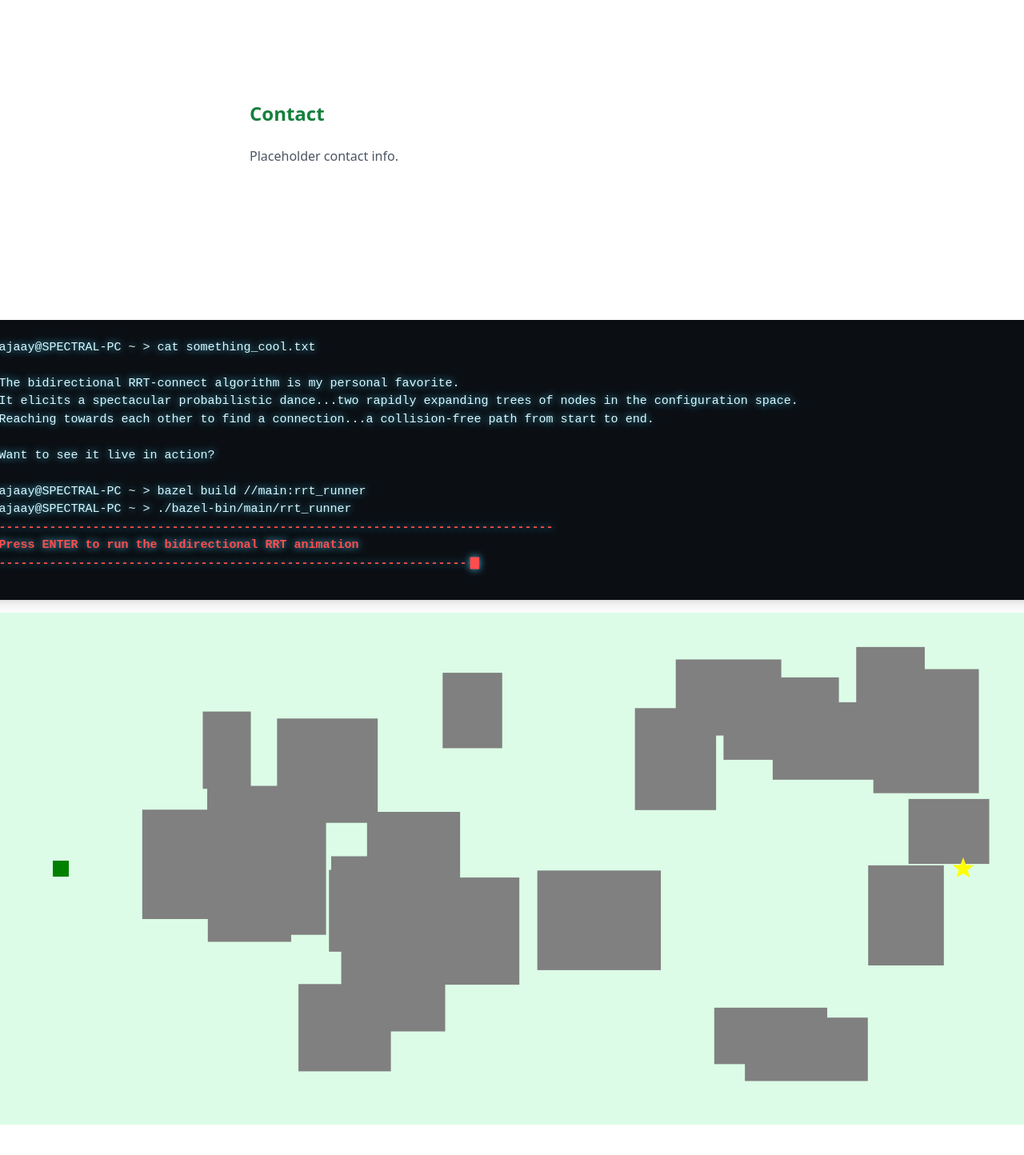
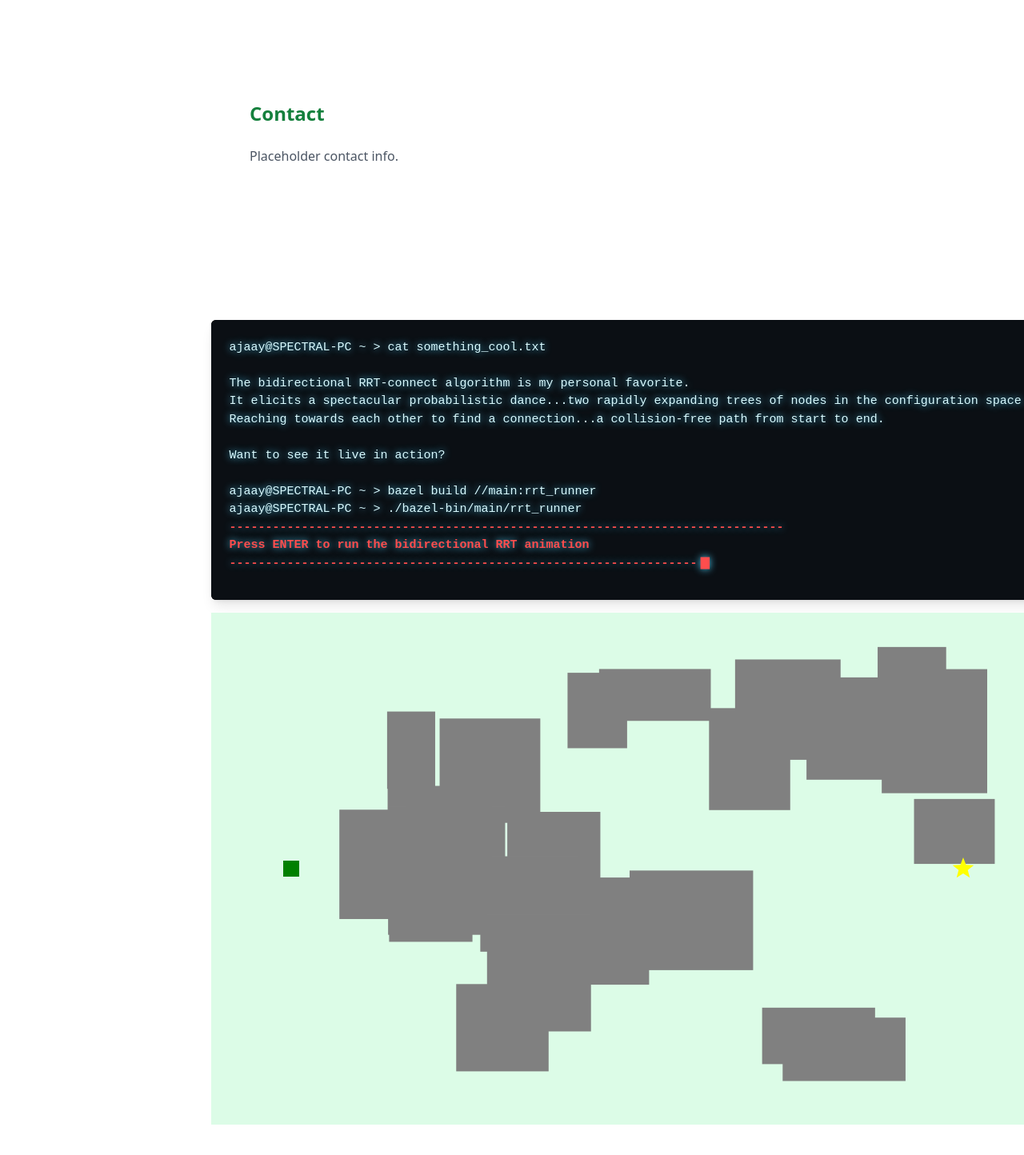
Before and after one commit to ajaayc/ajaayc.github.io, a React (Create React App) app: page / in a window 1280 px wide. Shown: the part 2995-4439 px from the top of the page at 80% size. Built offline with nearby package versions, Linux system fonts and the light colour scheme.

Commit message:
Stack RRT also

```diff
--- a/src/App.js
+++ b/src/App.js
@@ -52,18 +52,20 @@ function App() {
           <div ref={portfolioRef}>
             <AJPortfolioPanel />
           </div>
+
+          {/* RRT Section */}
+          <section id="rrt" className="py-16 px-0 -mx-6 space-y-4">
+          {/* RRTPromptPanel: user presses Enter to start */}
+            <RRTPromptPanel onEnter={handleStartRRT} />
+
+            {/* RRTAnimationPanel: starts animation when rrtStarted is true */}
+            <RRTAnimationPanel ref={rrtPanelRef} navbarId="navbar" startAnimation={rrtStarted} />
+          </section>
         </div>
 
       </div>
 
-      {/* RRT Section */}
-      <section id="rrt" className="py-16 px-0 -mx-6 space-y-4">
-        {/* RRTPromptPanel: user presses Enter to start */}
-        <RRTPromptPanel onEnter={handleStartRRT} />
 
-        {/* RRTAnimationPanel: starts animation when rrtStarted is true */}
-        <RRTAnimationPanel ref={rrtPanelRef} navbarId="navbar" startAnimation={rrtStarted} />
-      </section>
 
       {/* Full-width animation panel */}
       {/* <RRTAnimationPanel /> */}
```
